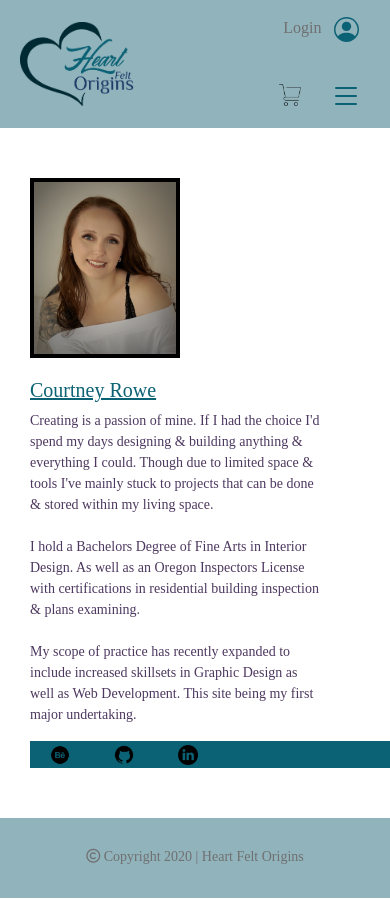
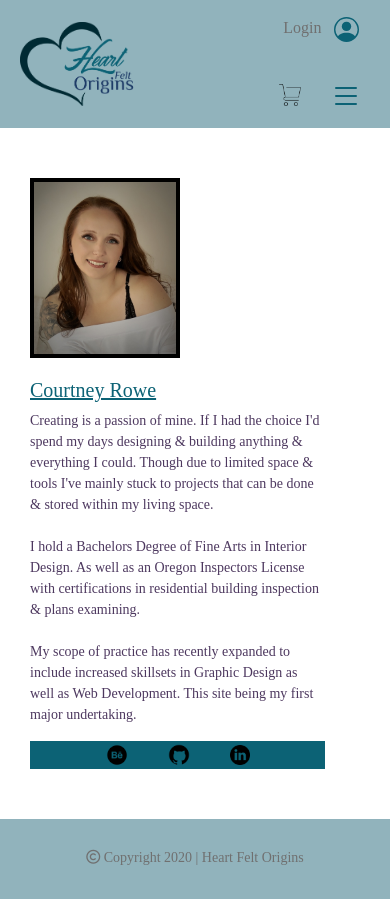
Before and after one commit to RoweCourtney/HeartFeltOrigins, a website: page about.html in a window 390 px wide. Drawn offline with nearby package versions, Linux system fonts and the light colour scheme.

Commit message:
add update to about page responsive layout. May still need tweeks to sidebar1

```diff
--- a/about.html
+++ b/about.html
@@ -33,16 +33,16 @@
             <div class="row about-row">
 
                 <div class="col sidebar1 col-xs-12 col-md-8 col-lg-4 col-xl-3 ">
-                    <a class="behance" href="#"><img class="behanceIcon" src="icons/behance.png"  height="20px"> Behance </a>
+                    <a class="behance" href="#"><img class="behanceIcon" src="icons/behance.png"  height="30px"></a>
                     <br>
-                    <a class="github" href="#"><img class="gitIcon" src="icons/github.png"  height="20px"> GitHub </a>
+                    <a class="github" href="#"><img class="gitIcon" src="icons/github.png"  height="30px"></a>
                     <br>
-                    <a class="linkedIN" href="#"><img class="linkedIN-Icon" src="icons/linkedin.png"  height="20px"> LinkedIN </a>
+                    <a class="linkedIN" href="#"><img class="linkedIN-Icon" src="icons/linkedin.png"  height="28.5px"></a>
                 </div>
 
 
 
-                <div class="col aboutME col-xs-12 col-lg-8 col-xl-9 ">
+                <div class="col aboutME col-xs-12 col-sm-12 col-lg-8 col-xl-9 ">
                     <div class=" card about-card">
                         <div class="row about-row g-0">
 
@@ -59,10 +59,10 @@
                                 <br>My scope of practice has recently expanded to include increased skillsets in Graphic Design as well as Web Development. This site being my first major undertaking.</p>
                             </div>
 
-                                        <div class="col sidebar2 col-xs-12 col-md-8 col-lg-4 col-xl-3 ">
-                                            <a class="behance" href="#"><img class="behanceIcon" src="icons/behance.png"  height="20px"></a>
+                                        <div class="col sidebar2 col-xs-4 col-sm-4 col-md-8 col-lg-4 col-xl-3 d-flex justify-content-center">
+                                            <a class="behance" href="#"><img class="behanceIcon" src="icons/behance.png"  height="22px"></a>
 
-                                            <a class="github" href="#"><img class="gitIcon" src="icons/github.png"  height="20px"></a>
+                                            <a class="github" href="#"><img class="gitIcon" src="icons/github.png"  height="22px"></a>
 
                                             <a class="linkedIN" href="#"><img class="linkedIN-Icon" src="icons/linkedin.png"  height="20px"></a>
                                         </div>
--- a/styles.css
+++ b/styles.css
@@ -295,41 +295,15 @@ hr:not([size]) {
 
 /* ____________________ About ____________________ */
 
-.about-row {
-    /* height: 100vh; */
-}
-
 .sidebar1 {
     background-color: #0C6275;
     width: 250px;
+    /* height: 100vh; */
+    height: calc(100vh - 80px - 100px); /* 100vh - footer height - header height */
 }
 
-@media screen and (max-width: 768px) {
-    .sidebar1 {
-        display: none;
-    }
-
-    .behanceIcon, .gitIcon, .linkedIN-Icon {
-        margin: 3px 20px;
-
-    }
-}
-
-@media screen and (max-width: 425px) {
-    .sidebar2, .col-innerA, .col-innerB {
-        flex: none;
-    }
-}
-
-.sidebar2 {
-    background-color: #0C6275;
-    width: 100%;
-}
-
-@media screen and (min-width: 769px) {
-    .sidebar2 {
-        display: none;
-    }
+.behanceIcon, .gitIcon, .linkedIN-Icon {
+    margin: 35px 98px;
 }
 
 .aboutME {
@@ -345,24 +319,15 @@ hr:not([size]) {
    max-width: 200px;
 }
 
-.col-innerB {
-
-}
-
-@media screen and (max-width: 768px) {
-    .col-innerB {
-        padding-right: 25px;
-    }
-    .aboutME {
-        padding: 0px;
-    }
-}
-
 .about-img {
     border: black;
     border-style: solid;
     border-width: 4px;
     margin-bottom: 20px;
+}
+
+.col-innerB {
+
 }
 
 .name {
@@ -373,6 +338,49 @@ hr:not([size]) {
 .about-content {
     color: #4D385F;
     margin-right: 40px;
+}
+
+.sidebar2 {
+    background-color: #0C6275;
+}
+
+/* ________________________________________ @media screen adj for sidebar */
+
+@media screen and (max-width: 768px) {
+    .sidebar1 {
+        display: none;
+    }
+
+    .aboutME {
+        padding: 0px;
+    }
+
+    .col-innerB {
+        padding-right: 25px;
+    }
+
+    .sidebar2 {
+        width: 92%;
+    }
+
+    .behanceIcon, .gitIcon, .linkedIN-Icon {
+        margin: 3px 20px;
+    }
+}
+
+@media screen and (max-width: 576px) {
+    .col {
+        flex: none;
+    }
+    .sidebar2 {
+        width:82%
+    }
+}
+
+@media screen and (min-width: 769px) {
+    .sidebar2 {
+        display: none !important;
+    }
 }
 
 /* ____________________ Contact / Reviews / Shipping ____________________ */
```
